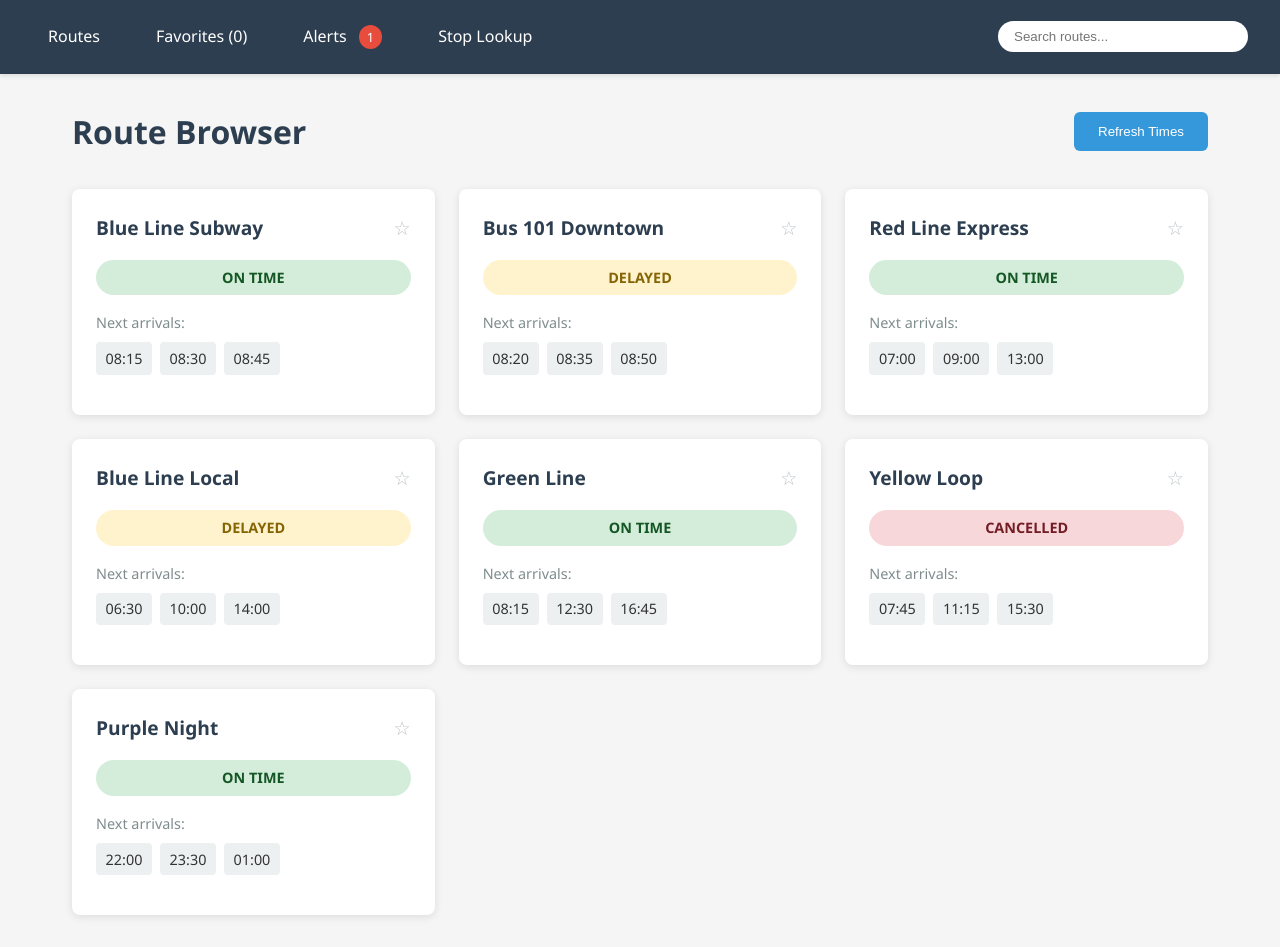
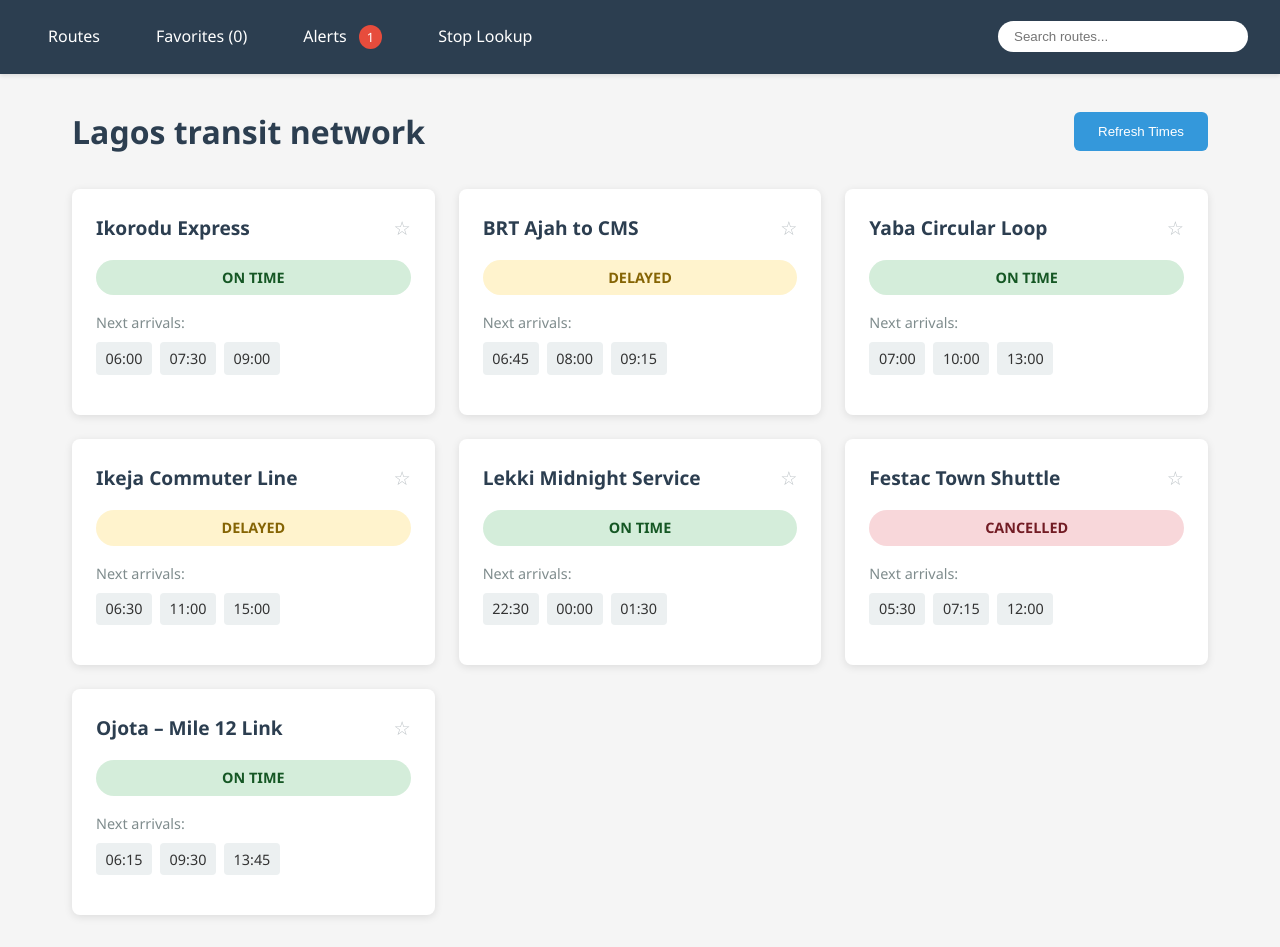
Before and after one commit to thatmehdude/bus-transit-system, a React (Vite) app: page / in a window 1280 px wide. Built offline with nearby package versions, Linux system fonts and the light colour scheme.

Commit message:
Update mock data for routes and stops; modify HomePage title to reflect Lagos transit network

```diff
--- a/src/mockData.ts
+++ b/src/mockData.ts
@@ -1,90 +1,90 @@
 export const mockRoutes = [
   {
-    id: "blue-line",
-    name: "Blue Line Subway",
-    schedule: ["08:15", "08:30", "08:45"],
+    id: "ikorodu-express",
+    name: "Ikorodu Express",
+    schedule: ["06:00", "07:30", "09:00", "12:00"],
     status: "on-time" as "on-time",
   },
   {
-    id: "bus-101",
-    name: "Bus 101 Downtown",
-    schedule: ["08:20", "08:35", "08:50"],
+    id: "brt-ajah",
+    name: "BRT Ajah to CMS",
+    schedule: ["06:45", "08:00", "09:15", "10:30"],
     status: "delayed" as "delayed",
   },
   {
-    id: "r1",
-    name: "Red Line Express",
-    schedule: ["07:00", "09:00", "13:00", "17:00"],
+    id: "yaba-loop",
+    name: "Yaba Circular Loop",
+    schedule: ["07:00", "10:00", "13:00", "16:00"],
     status: "on-time" as "on-time",
   },
   {
-    id: "r2",
-    name: "Blue Line Local",
-    schedule: ["06:30", "10:00", "14:00", "18:30"],
+    id: "ikeja-commuter",
+    name: "Ikeja Commuter Line",
+    schedule: ["06:30", "11:00", "15:00", "18:30"],
     status: "delayed" as "delayed",
   },
   {
-    id: "r3",
-    name: "Green Line",
-    schedule: ["08:15", "12:30", "16:45", "20:00"],
+    id: "lekki-midnight",
+    name: "Lekki Midnight Service",
+    schedule: ["22:30", "00:00", "01:30", "03:00"],
     status: "on-time" as "on-time",
   },
   {
-    id: "r4",
-    name: "Yellow Loop",
-    schedule: ["07:45", "11:15", "15:30", "19:00"],
+    id: "festac-town",
+    name: "Festac Town Shuttle",
+    schedule: ["05:30", "07:15", "12:00", "17:45"],
     status: "cancelled" as "cancelled",
   },
   {
-    id: "r5",
-    name: "Purple Night",
-    schedule: ["22:00", "23:30", "01:00", "03:30"],
+    id: "ojota-link",
+    name: "Ojota – Mile 12 Link",
+    schedule: ["06:15", "09:30", "13:45", "17:00"],
     status: "on-time" as "on-time",
   },
 ];
 
 export const mockStops = [
   {
-    id: "central-station",
-    name: "Central Station",
-    routes: ["blue-line", "r1", "r2"],
+    id: "cms-terminal",
+    name: "CMS Terminal",
+    routes: ["ikorodu-express", "brt-ajah", "lekki-midnight"],
   },
   {
-    id: "downtown-plaza",
-    name: "Downtown Plaza",
-    routes: ["bus-101", "r3"],
+    id: "ikeja-underbridge",
+    name: "Ikeja Underbridge",
+    routes: ["ikeja-commuter", "yaba-loop"],
   },
   {
-    id: "university-campus",
-    name: "University Campus",
-    routes: ["r2", "r3", "r4"],
+    id: "yaba-bus-stop",
+    name: "Yaba Bus Stop",
+    routes: ["yaba-loop", "ojota-link"],
   },
   {
-    id: "airport-terminal",
-    name: "Airport Terminal",
-    routes: ["r1", "r5"],
+    id: "ajah-roundabout",
+    name: "Ajah Roundabout",
+    routes: ["brt-ajah", "lekki-midnight"],
   },
   {
-    id: "shopping-center",
-    name: "Shopping Center",
-    routes: ["bus-101", "r4", "r5"],
+    id: "festac-first-gate",
+    name: "Festac First Gate",
+    routes: ["festac-town", "ojota-link"],
   },
   {
-    id: "metro-north",
-    name: "Metro North Station",
-    routes: ["blue-line", "r2", "r3"],
+    id: "mile-12-park",
+    name: "Mile 12 Park",
+    routes: ["ojota-link", "ikorodu-express"],
   },
 ];
 
 export const mockAlerts = [
   {
     id: "1",
-    message: "Blue Line experiencing 10-minute delays due to signal issues",
+    message: "BRT Ajah to CMS delayed due to flooding on Lekki-Epe expressway",
     severity: "warning" as "warning",
   },
   {
     id: "2",
-    message: "Yellow Loop service cancelled until further notice",
+    message: "Festac Town Shuttle suspended due to road block by agberos",
     severity: "critical" as "critical",
   },
 ];
--- a/src/pages/HomePage.tsx
+++ b/src/pages/HomePage.tsx
@@ -20,7 +20,7 @@ const HomePage = () => {
   return (
     <div className="page-container">
       <div className="page-header">
-        <h2>Route Browser</h2>
+        <h2>Lagos transit network</h2>
         <button onClick={refreshArrivalTimes} className="refresh-btn">
           Refresh Times
         </button>
```
